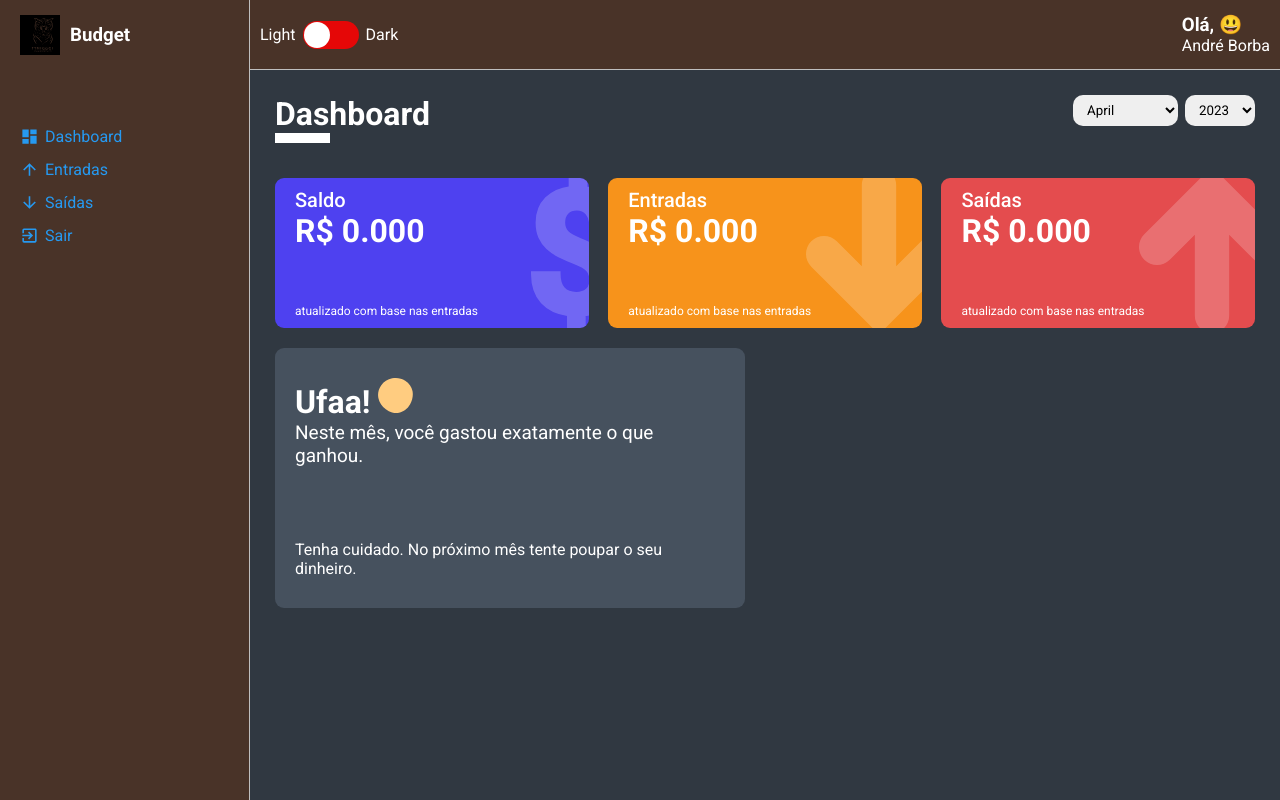
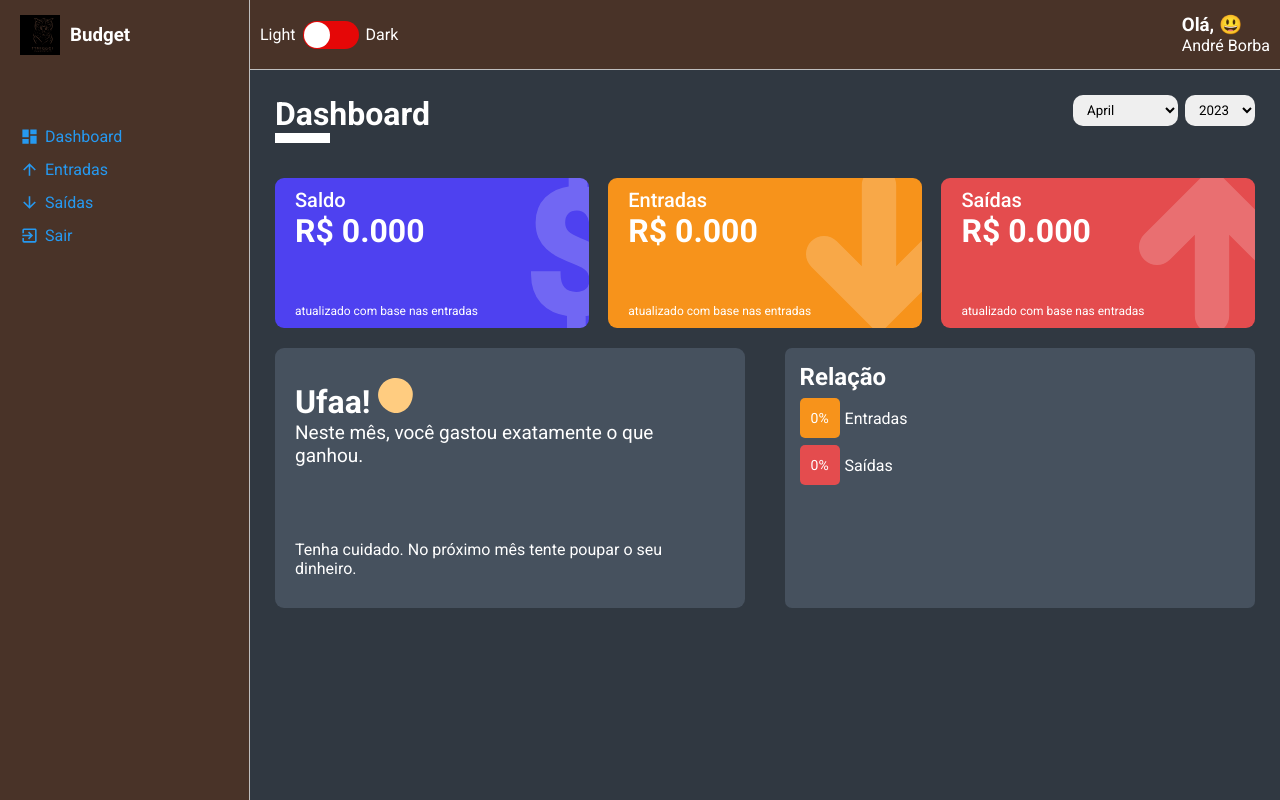
Before and after one commit to AF2B/budget, a React (Create React App) app: page /dashboard in a window 1280 px wide. Built offline with nearby package versions, Linux system fonts and the light colour scheme.

Commit message:
feat: relation expenses gains to generate pie chart graph

```diff
--- a/src/pages/Dashboard/index.tsx
+++ b/src/pages/Dashboard/index.tsx
@@ -3,6 +3,7 @@ import React, { useMemo, useState } from 'react';
 import sadImg from '../../assets/cryingface.svg';
 import happyImg from '../../assets/happy.svg';
 import ContentHeader from '../../components/ContentHeader';
+import DataPieChart from '../../components/DataPieChart';
 import InfoWalletBox from '../../components/InfoWalletBox';
 import MessageWalletBox from '../../components/MessageWalletBox';
 import SelectInput from '../../components/SelectInput';
@@ -113,6 +114,25 @@ const Dashboard: React.FC = () => {
     }
   }, [totalBalance]);
 
+  const relationExpensesGains = useMemo(() => {
+    const total = totalGains + totalExpenses;
+    const percentGains = Number(((totalGains / total) * 100).toFixed(0));
+    const percentExpenses = Number(((totalExpenses / total) * 100).toFixed(0));
+    const data = [{
+      name: 'Entradas',
+      value: totalGains,
+      percent: percentGains ? percentGains : 0,
+      color: '#F7931B'
+    },
+    {
+      name: 'Saídas',
+      value: totalExpenses,
+      percent: percentExpenses ? percentExpenses : 0,
+      color: '#E44C4E'
+    }];
+    return data;
+  },[totalGains, totalExpenses]);
+
   return (
     <Container>
       <ContentHeader title={'Dashboard'} lineColor={'#fff'}>
@@ -149,6 +169,8 @@ const Dashboard: React.FC = () => {
         footerText={messageInfo.footerText}
         icon={messageInfo.icon}
         />
+
+        <DataPieChart data={relationExpensesGains}/>
       </Content>
     </Container>
   );
```
